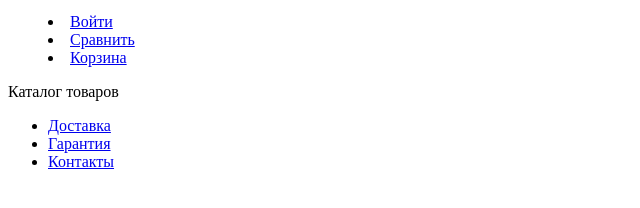
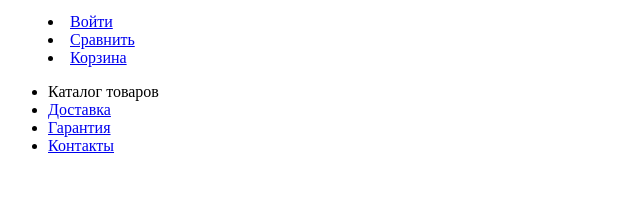
Before and after one commit to htmlacademy-htmlcss/2304065-device-37, a plain HTML site: page index.html in a window 1280 px wide. Shown: the part 50-258 px from the top of the page, without its empty margins (0-640 px from the left). Drawn offline with Linux system fonts and the light colour scheme.

Commit message:
Исправляет разметку

```diff
--- a/index.html
+++ b/index.html
@@ -30,10 +30,10 @@
         </li>
       </menu>
       <nav>
-        <div class="catalog-toogler">
-          <a class="navigation-link">Каталог товаров</a>
-        </div>
         <ul class="navigation-list">
+          <li class="catalog-toogler">
+            <a class="navigation-link">Каталог товаров</a>
+          </li>
           <li class="navigation-item">
             <a class="navigation-link" href="#">Доставка</a>
           </li>
```
